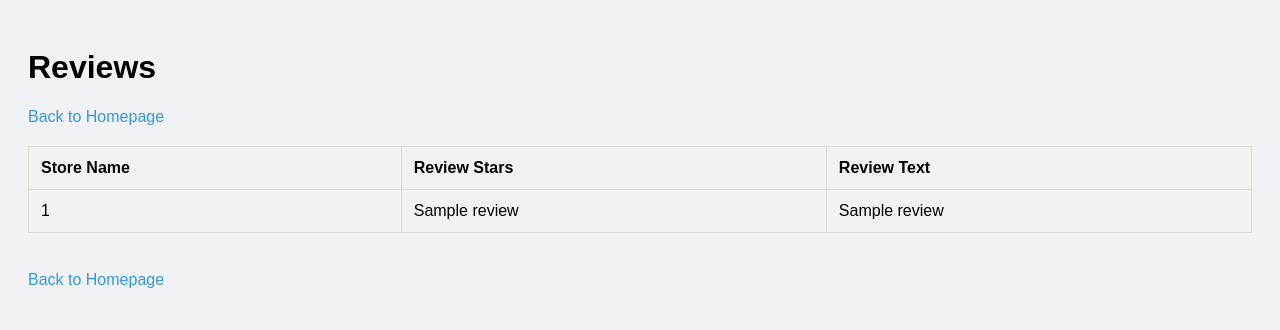
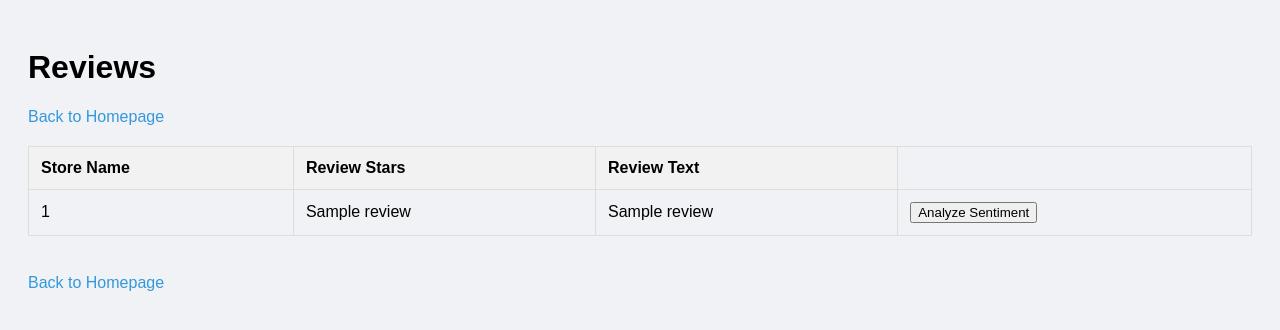
Before and after one commit to Darktoskillzone/Restaurant-Review-Analytics, a FastAPI app: page /reviews/show in a window 1280 px wide. Shown: the top 330 px of the page. Run offline with FastAPI, Linux system fonts and the light colour scheme; a database or web service that is not in the repository returns one stand-in record (values such as "Sample title").

Commit message:
feat: Add feature to predict sentiment on listed review

```diff
--- a/src/templates/reviews.html
+++ b/src/templates/reviews.html
@@ -21,6 +21,12 @@
                 <td>{{ review[0] }}</td>
                 <td>{{ review[7] }}</td>
                 <td>{{ review[9] }}</td>
+                <td>
+                    <form action="/sentiment/predict" method="POST">
+                        <input type="hidden" name="review" value="{{ review[9] }}">
+                        <button type="submit" class="analyze-btn">Analyze Sentiment</button>
+                    </form>
+                </td>
             </tr>
             {% endfor %}
         </tbody>
--- a/src/templates/sentiment.html
+++ b/src/templates/sentiment.html
@@ -9,7 +9,7 @@
 
     <form action="/sentiment/predict" method="post">
         <label for="review">Enter your sentence:</label><br>
-        <textarea name="review" required></textarea><br>
+        <textarea name="review" rows="6" cols="70" required></textarea><br>
         <input type="submit" value="Analyze">
     </form>
 
```
